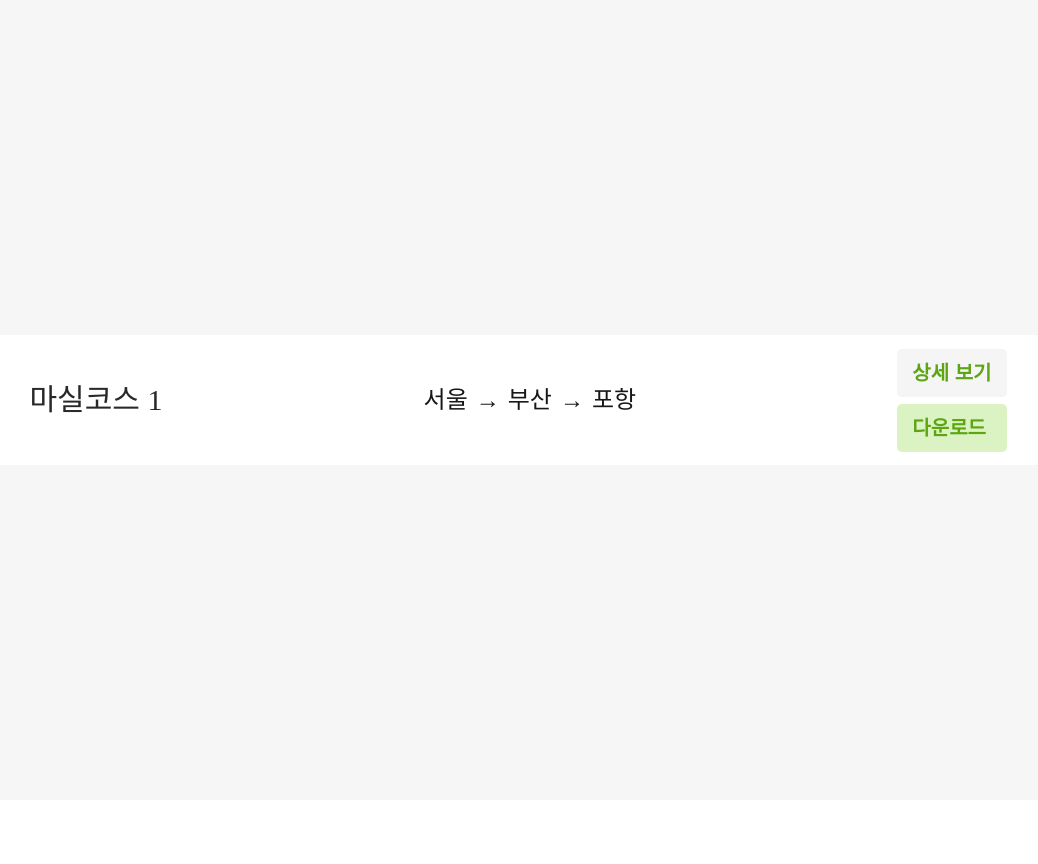
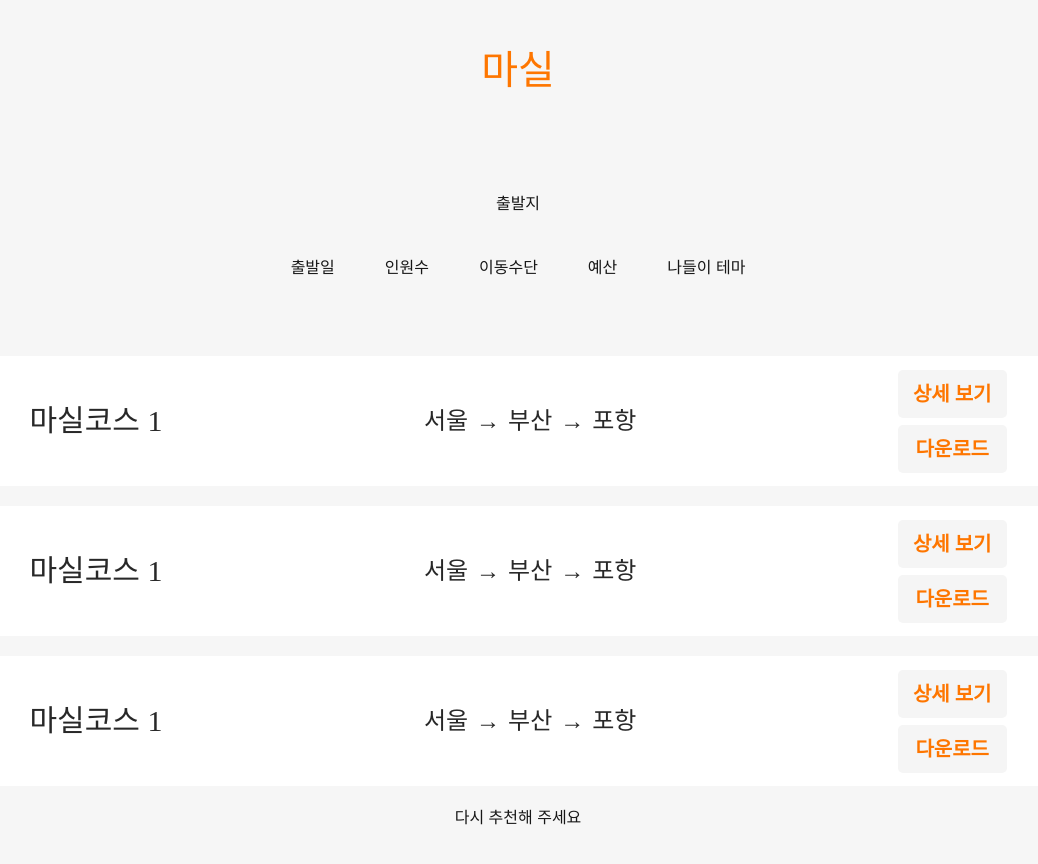
Before and after one commit to Club-PARD/6th_MASIL_FE, a Next.js app: page /guide in a window 1280 px wide. Shown: the top 864 px of the page, without its empty margins (122-1160 px from the left). Before the commit the page ends 800 px from the top, so only its background shows below. Built offline with nearby package versions, Linux system fonts and the light colour scheme.

Commit message:
fix: guide card 레이아웃 수정

```diff
--- a/src/components/GuideCard.tsx
+++ b/src/components/GuideCard.tsx
@@ -7,31 +7,37 @@ export interface CardProps extends HTMLAttributes<HTMLDivElement> {
 }
 
 const Card = ({ number, course, ...props }: CardProps) => {
-  const [open, setOpen] = useState(false);
+  const [isGuideModalOpen, setIsGuideModalOpen] = useState<boolean>(false);
 
   return (
-    <div className="flex flex-row w-[1121px] h-[130px] m-[] px-[72px] py-[29px] bg-white rounded-[20px] items-center justify-between">
-      <div className="text-3xl text-[#282828] text-3xl font-normal font-['Jalnan_2']">
+    <div
+      className="flex flex-row w-[1121px] h-[130px] px-[72px] py-[29px] gap-[60px] bg-white rounded-[20px] cursor-pointer items-center justify-between text-[#282828] hover:text-[#FE7600]"
+      onClick={() => setIsGuideModalOpen(true)}
+    >
+      <div className="text-3xl text-3xl font-normal font-['Jalnan_2']">
         마실코스 {number}
       </div>
       <div className="flex flex-row space-x-2">
         {course.map((location, index) => (
-          <div key={index} className="text-2xl space-x-2">
+          <div key={index} className="text-[#282828] text-2xl space-x-2">
             <span>{location}</span>
             {index !== course.length - 1 && <span>→</span>}
           </div>
         ))}
       </div>
       <div className="flex flex-col gap-[7px]">
-        <div
-          className="px-[15px] py-2.5 bg-neutral-100 rounded-[5px] gap-2.5 cursor-pointe text-xl text-[#5DA613] font-semibold"
-          onClick={() => setOpen(!open)}
+        <button
+          className="px-[15px] py-2.5 bg-neutral-100 rounded-[5px] gap-2.5 text-[#FE7600] text-xl font-semibold font-['Pretendard'] hover:bg-[#FE7600] hover:text-white"
+          onClick={() => setIsGuideModalOpen(true)}
         >
           상세 보기
-        </div>
-        <div className="px-[15px] py-2.5 bg-[#DBF3C3] rounded-[5px] gap-2.5 cursor-pointe text-xl text-[#5DA613] font-semibold">
+        </button>
+        <button
+          className="px-[15px] py-2.5 bg-neutral-100 rounded-[5px] gap-2.5 text-[#FE7600] text-xl font-semibold font-['Pretendard'] hover:bg-[#FE7600] hover:text-white"
+          onClick={() => {}}
+        >
           다운로드
-        </div>
+        </button>
       </div>
     </div>
   );
--- a/src/pages/guide/index.tsx
+++ b/src/pages/guide/index.tsx
@@ -1,13 +1,36 @@
 import Card from "@/components/GuideCard";
 
 export default function GuidePage() {
-    return(
-        <div className="flex flex-col items-center justify-center min-h-lvh bg-[#F6F6F6]">
-            {/* main page에 구현된 거 가져올 예정 */}
+  return (
+    <div className="flex flex-col items-center min-h-lvh bg-[#F6F6F6] p-[41px] gap-[35px]">
+      <div className="flex items-center justify-center w-full text-[#fe7600] text-[40px] font-normal font-['Jalnan_2']">
+        마실
+      </div>
 
-            {/* 아직 API 명세서 못 받아서 어떤 데이터 들어올지 모름
-            map 함수로 반복시킬 예정 */}
-            <Card number={1} course={['서울', '부산', '포항']}/>
+      <div className="flex flex-col items-center justify-center w-full gap-[20px]">
+        {/* 사용자 정보 카드 */}
+        <div className="flex flex-col items-center justify-center w-[1121px] h-[200px] rounded-2xl px-[91px] py-[30px] gap-[40px]">
+          <div>
+            <div>출발지</div>
+            <div>{}</div>
+          </div>
+          <div className="flex flex-row justify-center w-full gap-[50px]">
+            <div>출발일</div>
+            <div>인원수</div>
+            <div>이동수단</div>
+            <div>예산</div>
+            <div>나들이 테마</div>
+          </div>
         </div>
-    );
+
+        {/* 가이드 카드 */}
+        <Card number={1} course={["서울", "부산", "포항"]} />
+        <Card number={1} course={["서울", "부산", "포항"]} />
+        <Card number={1} course={["서울", "부산", "포항"]} />
+
+        {/* 다시 추천해주세요 버튼 */}
+        <button>다시 추천해 주세요</button>
+      </div>
+    </div>
+  );
 }
--- a/src/pages/index.tsx
+++ b/src/pages/index.tsx
@@ -41,7 +41,7 @@ export default function TripFilter() {
   const { theme } = useThemeState();
 
   //모달 관리
-  const [isModalOpen, setIsModalOpen] = useState(false); //1번모달
+  const [isModalOpen, setIsModalOpen] = useState<boolean>(false); //1번모달
 
   const [isMoveOpen, setIsMoveOpen] = useState<boolean>(false); //이동모달
   const [isBudgetOpen, setIsBudgetOpen] = useState<boolean>(false); //예산 모달
```
